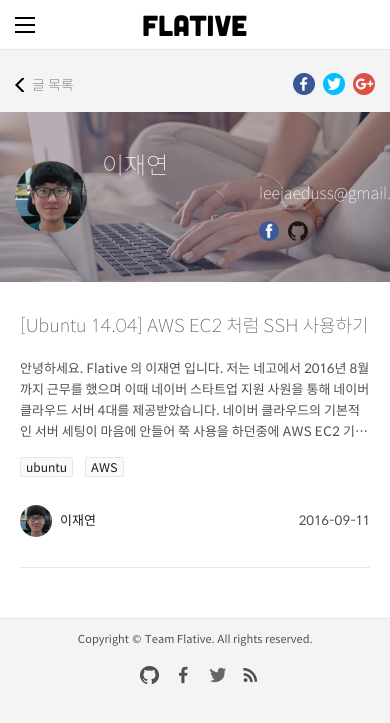
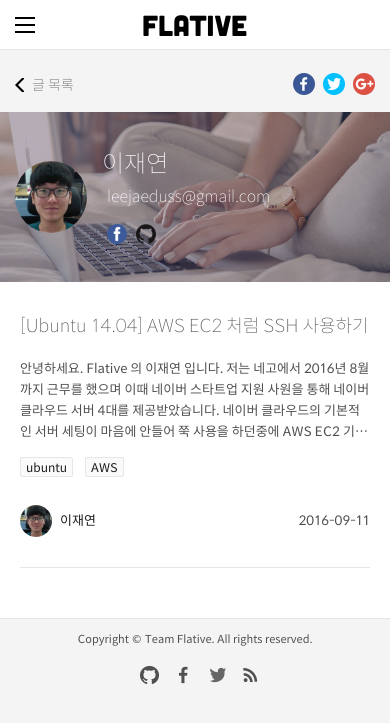
Before and after one commit to Flative/blog, a Jekyll site: the page built from _authors/leejaedus.md, in a window 390 px wide. Shown: the top 723 px of the page. Built offline with Jekyll 4.4.1, drawn with Linux system fonts in a browser that asks for light colours; some web fonts are replaced; comment, search, counter and statistics services are not loaded.

Commit message:
스타일 수정

```diff
--- a/assets/css/mobile.css
+++ b/assets/css/mobile.css
@@ -125,6 +125,9 @@
     }
     #cover h1+p {
         padding-top: 10px !important;
+    }
+    #cover #author-email {
+        padding-top: 10px;
     }
     /* navbar */
     #navbar {
@@ -322,7 +325,7 @@
     #post-links p {}
     /* author */
     body.author-template {}
-    body.author-template #cover h1, body.author-template #cover p {
+    body.author-template #cover h1, body.author-template #cover p, body.author-template #cover #author-email, body.author-template #cover #author-links {
         max-width: 193px;
         /* 386/2 */
         width: 100%;
```
